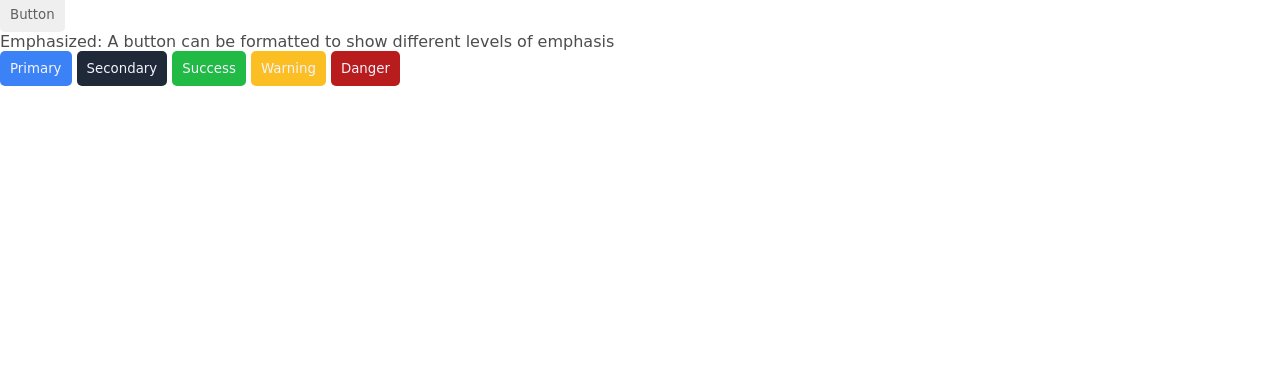
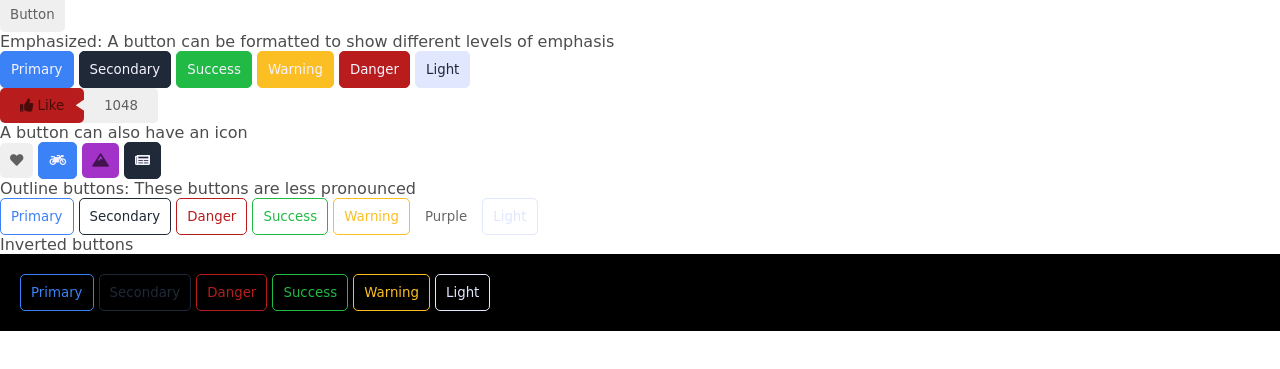
Before and after one commit to SarthakSam/seasoning-ui, a plain HTML site: page index.html in a window 1280 px wide. Shown: the part 97-466 px from the top of the page. Drawn offline with Linux system fonts and the light colour scheme.

Commit message:
Feat: added buttons but doesnt work for all colors

```diff
--- a/components.css
+++ b/components.css
@@ -43,34 +43,161 @@
     color: rgba(0, 0, 0, 0.6);
     padding: 10px;
     cursor: pointer;
-    outline: 0;
+    outline-color: var(--primary-color);
     min-height: 1em;
+    text-align: center;
+    /* background: inherit; */
 }
+
+/* .btn:not(.btn--outline) {
+    color: var(--color-white);
+} */
 
 .primary {
     background-color: var(--color-blue);
+    border: 1px solid var(--color-blue);
     color: var(--color-white);
-
 }
 
 .secondary {
     background-color: var(--color-black);
+    border: 1px solid var(--color-black);
     color: var(--color-white);
 }
 
 .success {
     background-color: var(--color-green);
     color: var(--color-white);
-
+    border: 1px solid var(--color-green);
 }
 
 .warning {
     background-color: var(--color-yellow);
     color: var(--color-white);
-
+    border: 1px solid var(--color-yellow);
 }
 
 .danger {
     background-color: var(--color-red);
     color: var(--color-white);
+    border: 1px solid var(--color-red);
 }
+
+.light {
+    background-color: var(--color-light-indigo);
+    border: 1px solid var(--color-light-indigo);
+    color: var(--color-black);
+}
+
+.btn--labeled {
+    display: flex;
+    padding: 0;
+}
+
+.btn--labeled__text {
+    clip-path: polygon(100% 0, 100% 33%, 90% 49%, 100% 65%, 100% 100%, 0 100%, 0 0);
+    padding: 10px 20px;
+    border-radius: inherit;
+    width: max-content;
+    /* border-right: 0; */
+    /* border-bottom: 0; */
+    color: inherit;
+}
+
+.btn--labeled__label {
+    padding: 10px 20px;
+    background: inherit;
+    border-radius: inherit;
+    border: inherit;
+    color: inherit;
+}
+
+.btn__icon i {
+    color: inherit;
+}
+
+.btn--outline {
+    background: inherit;
+}
+
+.btn--outline.primary {
+    color: var(--color-blue);
+}
+
+.btn--outline.secondary {
+    color: var(--color-black);
+}
+
+.btn--outline.success {
+    color: var(--color-green);
+}
+
+.btn--outline.danger {
+    color: var(--color-red);
+}
+
+.btn--outline.warning {
+    color: var(--color-yellow);
+}
+
+.btn--outline.light {
+    color: var(--color-light-indigo);
+}
+
+.btn--inverted {
+    background: inherit;
+}
+
+.btn--inverted.primary {
+    color: var(--color-blue);
+}
+
+.btn--inverted.secondary {
+    color: var(--color-black);
+}
+
+.btn--inverted.success {
+    color: var(--color-green);
+}
+
+.btn--inverted.danger {
+    color: var(--color-red);
+}
+
+.btn--inverted.warning {
+    color: var(--color-yellow);
+}
+
+.btn--inverted.light {
+    color: var(--color-light-indigo);
+}
+
+.btn--inverted.primary:hover {
+    color: whitesmoke;
+    background: var(--color-blue);
+}
+
+.btn--inverted.secondary:hover {
+    color: whitesmoke;
+    background: var(--color-black);
+}
+
+.btn--inverted.success:hover {
+    color: whitesmoke;
+    background: var(--color-green);
+}
+
+.btn--inverted.danger:hover {
+    color: whitesmoke;
+    background: var(--color-red);
+}
+
+.btn--inverted.warning:hover {
+    color: whitesmoke;
+    background: var(--color-yellow);
+}
+
+.btn--inverted.light:hover {
+    color: whitesmoke;
+    background: var(--color-light-indigo);
+}
--- a/index.css
+++ b/index.css
@@ -19,6 +19,7 @@
     --color-white: #F5F3FF;
 
     --font-color: rgba(0, 0, 0, 0.7);
+    --primary-color: var(--color-blue);
 }
 
 .bg-red {
@@ -140,6 +141,14 @@
    color: var(--color-grey);
 }
 
+.bg-white {
+    background: var(--color-white);
+}
+.text-white {
+   color: var(--color-white);
+}
+
+
 * {
     color: var(--font-color);
     box-sizing: border-box;
--- a/index.html
+++ b/index.html
@@ -5,8 +5,10 @@
     <meta http-equiv="X-UA-Compatible" content="IE=edge">
     <meta name="viewport" content="width=device-width, initial-scale=1.0">
     <title>Components</title>
+    <link rel="stylesheet" href="https://cdnjs.cloudflare.com/ajax/libs/font-awesome/5.15.2/css/all.min.css" integrity="sha512-HK5fgLBL+xu6dm/Ii3z4xhlSUyZgTT9tuc/hSrtw6uzJOvgRr2a9jyxxT1ely+B+xFAmJKVSTbpM/CuL7qxO8w==" crossorigin="anonymous" />
     <link rel="stylesheet" href="index.css">
     <link rel="stylesheet" href="components.css">
+
 </head>
 <body>
     <h1>Components</h1>
@@ -80,7 +82,7 @@
             <h2>Button</h2>
         </header>
         <main>
-            <button class="btn" tabindex="0">Button</button>
+            <button class="btn">Button</button>
 
             <p>Emphasized: A button can be formatted to show different levels of emphasis</p>
             <button class="btn primary">Primary</button>
@@ -88,10 +90,85 @@
             <button class="btn success">Success</button>
             <button class="btn warning">Warning</button>
             <button class="btn danger">Danger</button>
+            <button class="btn light">Light</button>
 
 
+            <button class="btn btn--labeled text-white">
+                <div class="btn--labeled__text bg-red btn__icon"> <i class="fa fa-thumbs-up " aria-hidden="true"></i> Like</div>
+                <div class="btn--labeled__label text-red">1048</div>
+            </button>
 
 
+            <p>A button can also have an icon</p>
+            <button class="btn btn__icon">
+                <i class="fa fa-heart" aria-hidden="true"></i>
+            </button>
+
+            <button class="btn btn__icon primary">
+                <i class="fa fa-motorcycle" aria-hidden="true"></i>
+            </button>
+
+            <button class="btn btn__icon bg-purple">
+                <i class="fa fa-mountain" aria-hidden="true"></i>
+            </button>
+
+            <button class="btn btn__icon secondary">
+                <i class="fa fa-newspaper" aria-hidden="true"></i>
+            </button>
+
+            <p>Outline buttons: These buttons are less pronounced</p>
+
+            <button class="btn btn--outline primary">
+                Primary
+            </button>
+
+            <button class="btn btn--outline secondary">
+                Secondary
+            </button>
+
+            <button class="btn btn--outline danger">
+                Danger
+            </button>
+
+            <button class="btn btn--outline success">
+                Success
+            </button>
+
+            <button class="btn btn--outline warning">
+                Warning
+            </button>
+
+            <button class="btn bg-purple btn--outline ">
+                Purple
+            </button>
+
+            <button class="btn light btn--outline">Light</button>
+
+            <p>Inverted buttons</p>
+            <div style="background: black; padding: 20px;">
+                <button class="btn btn--inverted primary">
+                    Primary
+                </button>
+
+                <button class="btn btn--inverted secondary">
+                    Secondary
+                </button>
+
+                <button class="btn btn--inverted danger">
+                    Danger
+                </button>
+
+                <button class="btn btn--inverted success">
+                    Success
+                </button>
+
+                <button class="btn btn--inverted warning">
+                    Warning
+                </button>
+
+                <button class="btn light btn--inverted">Light</button>
+
+            </div>
 
 
 
```
